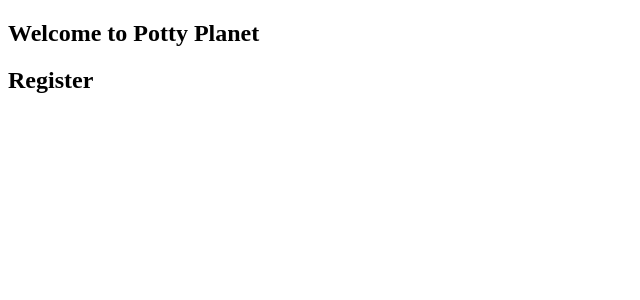
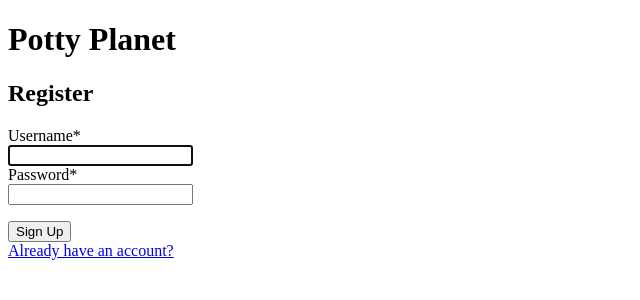
Before and after one commit to johnbdev61/potty-planet-client, a React (Create React App) app: page /register in a window 1280 px wide. Shown: the top 300 px of the page, without its empty margins (0-640 px from the left). Built offline with nearby package versions, Linux system fonts and the light colour scheme; no server answers.

Commit message:
wired up register and login routes

```diff
--- a/src/Components/App/App.js
+++ b/src/Components/App/App.js
@@ -19,7 +19,7 @@ export default class App extends Component {
     const { hasError } = this.state
     return (
       <div className='App'>
-        <h2>Welcome to Potty Planet</h2>
+        <h1>Potty Planet</h1>
         <main>
           {hasError && (
             <p>There was an error! Sorry!</p>
--- a/src/Components/LoginForm/LoginForm.js
+++ b/src/Components/LoginForm/LoginForm.js
@@ -0,0 +1,78 @@
+import React, { Component } from 'react'
+import { Input, Label } from '../Form/Form'
+import AuthApiService from '../../Services/auth-api-service'
+import Context from '../../Context/Context'
+import Button from '../Button/Button'
+
+export default class LoginForm extends Component {
+  static defaultProps = {
+    onLoginSuccess: () => { }
+  }
+  static contextType = Context
+  state = { error: null }
+  firstInput = React.createRef()
+
+  handleSubmit = event => {
+    event.preventDefault()
+    const { username, password } = event.target
+    this.setState({ error: null })
+    AuthApiService.postLogin({
+      username: username.value,
+      password: password.value,
+    })
+    .then(res => {
+      username.value = ''
+      password.value = ''
+      console.log('AUTH')
+        this.context.handleLogin(res.authToken)
+        this.props.onLoginSuccess()
+    })
+    .catch(res => {
+      this.setState({ error: res.error })
+    })
+  }
+
+  componentDidMount() {
+    this.firstInput.current.focus()
+  }
+
+  render() {
+    const { error } = this.state
+    return (
+      <form className='login-form' onSubmit={this.handleSubmit}>
+        <div role='alert'>{error && <p>{error}</p>}</div>
+        <div>
+          <div>
+            <Label htmlFor='login-username-input'>
+              Username
+            </Label><br/>
+            <Input
+              ref={this.firstInput}
+              aria-label='login-username-input'
+              id='login-username-input'
+              name='username'
+              required
+            />
+          </div>
+          <div>
+            <Label htmlFor='login-password-input'>
+              Password
+            </Label><br/>
+            <Input
+              id='login-password-input'
+              aria-label='login-password-input'
+              name='password'
+              type='password'
+              required
+            />
+          </div>
+          <div className='btn'>
+            <Button type='submit'>
+              Login
+            </Button>
+          </div>
+        </div>
+      </form>
+    )
+  }
+}
--- a/src/Components/RegisterForm/RegisterForm.js
+++ b/src/Components/RegisterForm/RegisterForm.js
@@ -5,11 +5,72 @@ import Button from '../Button/Button'
 import AuthApiService from '../../Services/auth-api-service'
 
 export default class RegisterForm extends Component {
+  static defaultProps = {
+    onRegistrationSuccess: () => { }
+  }
+  state = { error: null }
+  firstInput = React.createRef()
+
+  handleSubmit = event => {
+    event.preventDefault()
+    const { username, password } = event.target
+    AuthApiService.postUser({
+      username: username.value,
+      password: password.value,
+    })
+      .then(user => {
+        username.value = ''
+        password.value = ''
+        this.props.onRegistrationSuccess()
+      })
+      .catch(res => {
+        this.setState({ error: res.error })
+      })
+  }
+
+  componentDidMount() {
+    this.firstInput.current.focus()
+  }
+
   render() {
+    const { error } = this.state
     return (
-      <div>
-        <h2>Register Form</h2>
-      </div>
+      <form onSubmit={this.handleSubmit}>
+        <div role='alert'>{error && <p>{error}</p>}</div>
+        <div className='center'>
+          <div>
+            <Label htmlFor='registration-username-input'>
+              Username
+              <Required />
+            </Label>
+            <br/>
+            <Input
+              ref={this.firstInput}
+              aria-label='registration-username-input'
+              id='registration-name-input'
+              name='username' required
+            />
+          </div>
+          <div>
+            <Label htmlFor='registration-password-input'>
+              Password
+              <Required />
+            </Label>
+            <br/>
+            <Input
+              id='registration-password-input'
+              aria-label='registration-password-input'
+              name='password'
+              type='password'
+              required
+            />
+          </div>
+        </div>
+        <p>
+          <Button className='btn' type='submit'>Sign Up</Button><br/>
+          <Link to='/login'>Already have an account?</Link>
+        </p>
+      </form>
     )
   }
 }
--- a/src/Routes/LoginRoute/LoginRoute.js
+++ b/src/Routes/LoginRoute/LoginRoute.js
@@ -1,10 +1,26 @@
 import React, { Component } from 'react'
+import LoginForm from '../../Components/LoginForm/LoginForm'
 
 export default class LoginRoute extends Component {
+  static defaultProps = {
+    location: {},
+    history: {
+      push: () => { },
+    },
+  }
+  handleLoginSuccess = () => {
+    const { location, history } = this.props
+    const destination = (location.state || {}).from || '/'
+    history.push(destination)
+  }
+
   render() {
     return (
       <div>
         <h2>Login</h2>
+        <LoginForm
+          onLoginSuccess={this.handleLoginSuccess}
+        />
       </div>
     )
   }
--- a/src/Routes/RegisterRoute/RegisterRoute.js
+++ b/src/Routes/RegisterRoute/RegisterRoute.js
@@ -1,10 +1,22 @@
 import React, { Component } from 'react'
+import RegisterForm from '../../Components/RegisterForm/RegisterForm'
 
 export default class RegisterRoute extends Component {
+  static defaultProps = {
+    history: {
+      push: () => {},
+    },
+  }
+  handleRegistrationSuccess = () => {
+    const { history } = this.props
+    history.push('/login')
+  }
+
   render() {
     return (
       <div>
         <h2>Register</h2>
+        <RegisterForm />
       </div>
     )
   }
```
Also changed, not shown: 1 other file (tests, documents, lock files or other folders).
